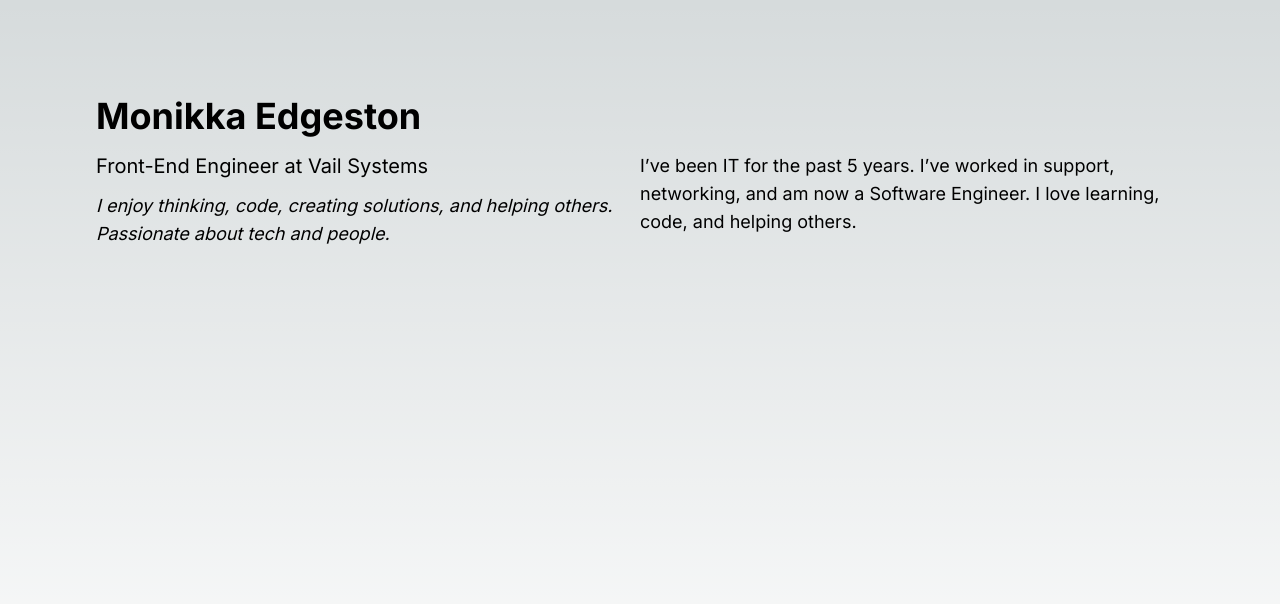
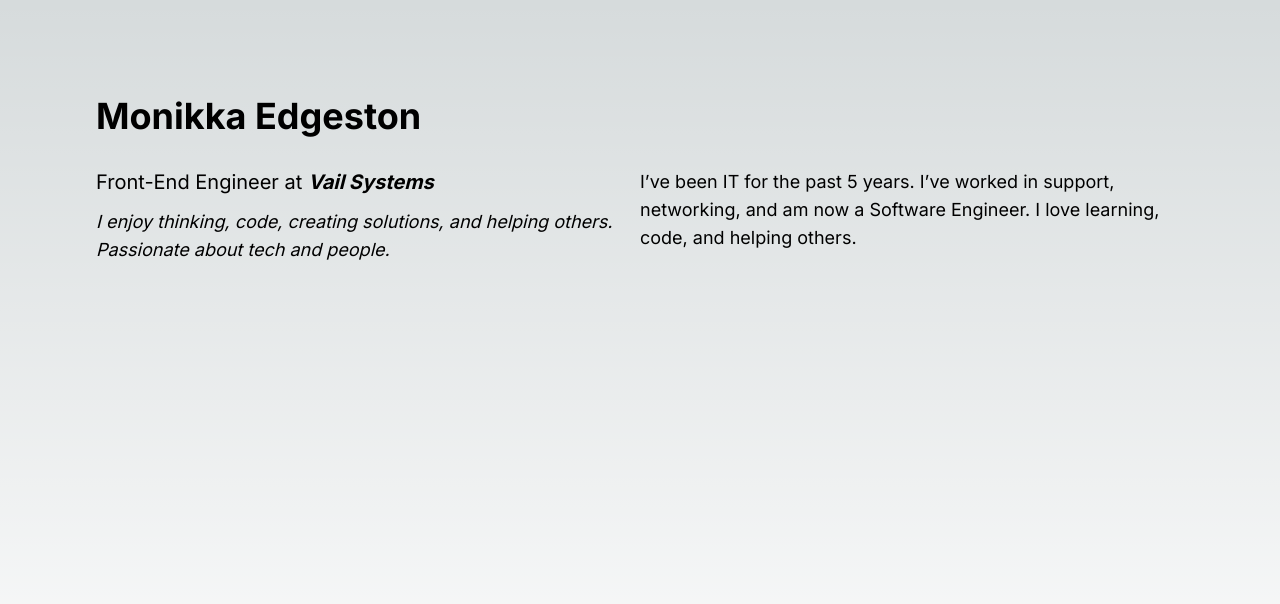
Before and after one commit to edgeston/monikka.dev, a Next.js app: page / in a window 1280 px wide. Shown: the top 604 px of the page. Built offline with nearby package versions, Linux system fonts and the light colour scheme.

Commit message:
Site Updates

```diff
--- a/app/components/Base.tsx
+++ b/app/components/Base.tsx
@@ -4,14 +4,17 @@ import Paragraph from "./Paragraph";
 export default function Home() {
   return (
     <main className="min-h-screen flex-col items-center justify-between p-24">
-      <div className="mb-4 font-bold">
+      <div className="mb-8 font-bold">
         <Header title={"Monikka Edgeston"} />
       </div>
       <div className="flex mb-4">
         <div className="w-1/2">
           <div className="mb-3 font-bold">
             <Paragraph size={"large"}>
-              Front-End Engineer at Vail Systems
+              Front-End Engineer at{" "}
+              <i>
+                <strong>Vail Systems</strong>
+              </i>
             </Paragraph>
           </div>
           <div className="mb-4">
--- a/app/components/Card.tsx
+++ b/app/components/Card.tsx
@@ -7,7 +7,7 @@ interface CardProps {
 
 const Card: React.FC<CardProps> = ({ title, content }) => {
   return (
-    <div className="card">
+    <div>
       <div>{title}</div>
       <div>{content}</div>
     </div>
--- a/app/globals.css
+++ b/app/globals.css
@@ -7,6 +7,8 @@
   --background-start-rgb: 214, 219, 220;
   --background-end-rgb: 255, 255, 255;
 }
+
+@import url("https://fonts.googleapis.com/css2?family=Poppins:wght@100;300;500&display=swap");
 
 @media (prefers-color-scheme: dark) {
   :root {
--- a/app/layout.tsx
+++ b/app/layout.tsx
@@ -1,22 +1,22 @@
-import './globals.css'
-import type { Metadata } from 'next'
-import { Inter } from 'next/font/google'
+import "./globals.css";
+import type { Metadata } from "next";
+import { Inter } from "next/font/google";
 
-const inter = Inter({ subsets: ['latin'] })
+const inter = Inter({ subsets: ["latin"] });
 
 export const metadata: Metadata = {
-  title: 'Create Next App',
-  description: 'Generated by create next app',
-}
+  title: "Monikka Edgeston",
+  description: "",
+};
 
 export default function RootLayout({
   children,
 }: {
-  children: React.ReactNode
+  children: React.ReactNode;
 }) {
   return (
     <html lang="en">
       <body className={inter.className}>{children}</body>
     </html>
-  )
+  );
 }
```
